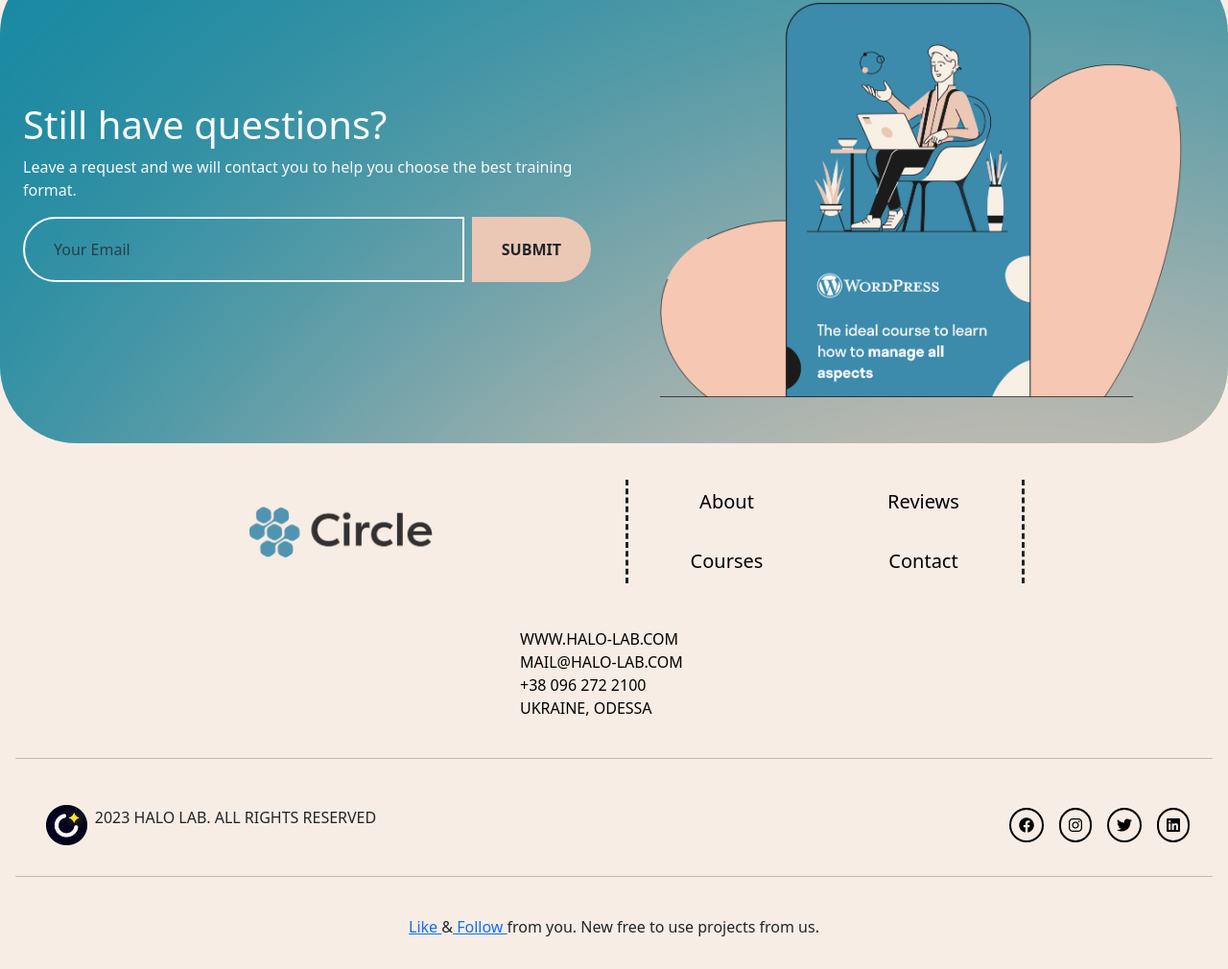
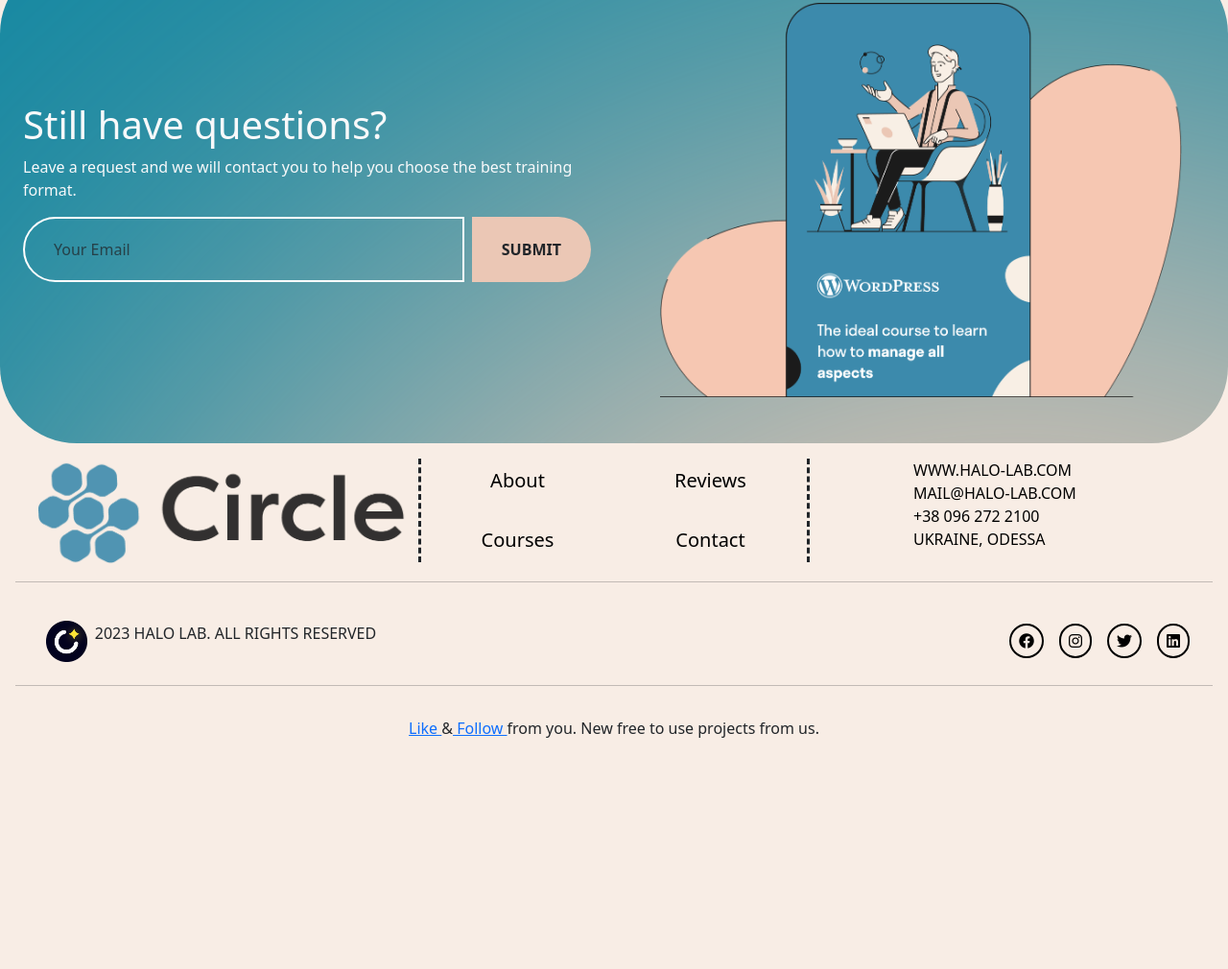
Before and after one commit to jakesharma/circle, a plain HTML site: page index.html in a window 1280 px wide. Shown: the part 2965-3975 px from the top of the page at 96% size. After the commit the page ends 3768 px from the top, so only its background shows below. Drawn offline with nearby package versions, Linux system fonts and the light colour scheme.

Commit message:
Update index.html

```diff
--- a/index.html
+++ b/index.html
@@ -233,7 +233,7 @@
         <!----------Reviews---------->
         <div class="row d-flex justify-content-center align-items-center" id="reviews">
             <h1 class="reviews-header text-center pt-5">Students reviews</h1>
-            <div class="row p-5 text-center ">
+            <div class="row p-5 text-center justify-content-center">
                 <div class="col-xl-4 col-lg-6 p-3">
                     <img src="images/png and jpg format/ava-01.png" alt="">
                     <h3>Anna Tyuneva</h3>
@@ -272,9 +272,10 @@
         </div>
 
         <!----------Footer---------->
-        <footer class="row p-3 d-flex justify-content-center align-items-center gap-4" id="footer">
-            <div class="col-xl-4 col-lg-12 p-lg-5">
-                <img src="images/png and jpg format/logo copy.png" alt="" class="img-fluid" width="60%">
+        <footer class="row p-3 d-flex justify-content-center align-items-center gap-3" id="footer">
+            <div class="row d-flex">
+                <div class="col-xl-4 col-lg-12">
+                    <img src="images/png and jpg format/logo copy.png" alt="" class="img-fluid" width="100%">
                 </div>
 
                 <div class="col-xl-4 col-lg-6">
@@ -302,7 +303,7 @@
                         <a class="nav-link">UKRAINE, ODESSA</a>
                     </address>
                 </div>
-
+            </div>
             <hr>
             <div class="row d-flex justify-content-start align-items-center">
                 <div class="col-6 copyright d-flex justify-content-start align-items-center">
```
Lines whose indentation alone changed are shown as unchanged.
